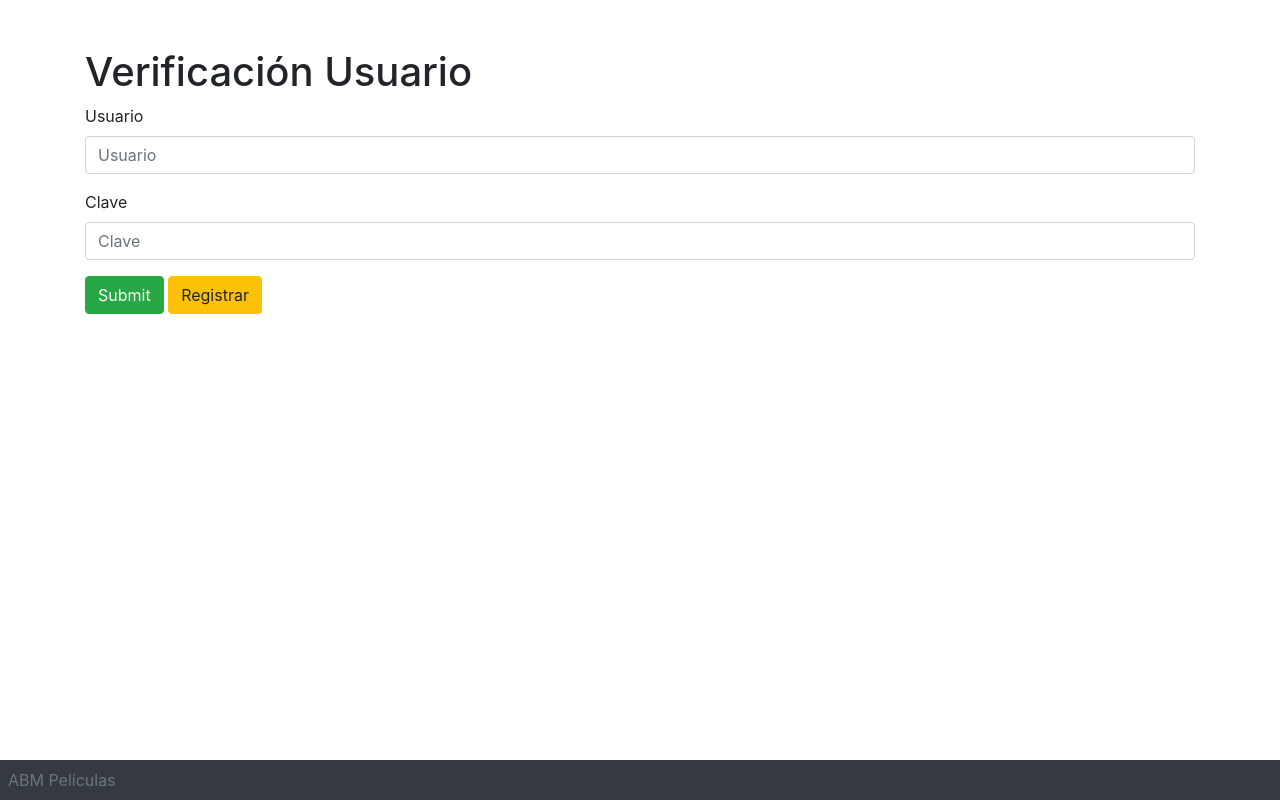
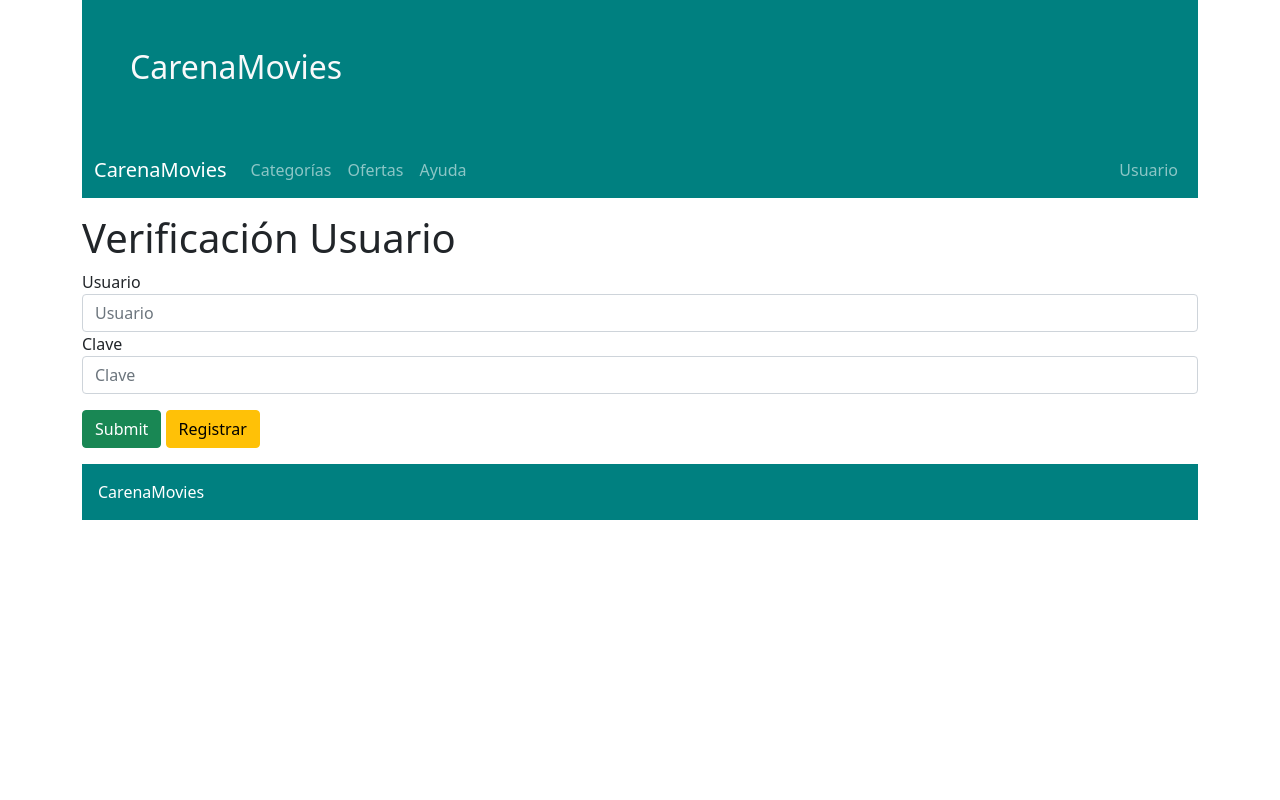
Before and after one commit to luisTettamanti/ABMPeliculas, a PHP site: page /login.php in a window 1280 px wide. Run offline with PHP 8.4, Linux system fonts and the light colour scheme.

Commit message:
Clase del 13/10/2021

```diff
--- a/editar.php
+++ b/editar.php
@@ -76,7 +76,7 @@ $numCat = $categorias->num_rows;
               ?>
               </select>
             </div>
-            <div class="form-group">
+            <div class="form-group my-4">
               <button class="btn btn-success">Guardar</button>
               <a class="btn btn-warning" href="listar.php">Volver</a>
             </div>
--- a/encabezado.php
+++ b/encabezado.php
@@ -1,13 +1,52 @@
-<?php session_start(); ?>
+<?php
+  session_start();
+  if (isset($_SESSION['usuario'])) {
+    $usuarioActual = $_SESSION['usuario'];
+  } else {
+    $usuarioActual = 'Usuario';
+  }
+?>
+
 <!DOCTYPE html>
 <html lang="es">
 
 <head>
     <meta charset="UTF-8">
     <meta name="viewport" content="width=device-width, initial-scale=1.0">
-    <title>ABM Películas</title>
-    <link rel="stylesheet" href="css/bootstrap.min.css">
+    <title>CarenaMovies</title>
+    <link href="https://cdn.jsdelivr.net/npm/bootstrap@5.1.3/dist/css/bootstrap.min.css" rel="stylesheet" integrity="sha384-1BmE4kWBq78iYhFldvKuhfTAU6auU8tT94WrHftjDbrCEXSU1oBoqyl2QvZ6jIW3" crossorigin="anonymous">
+    <script src="https://cdn.jsdelivr.net/npm/bootstrap@5.1.3/dist/js/bootstrap.bundle.min.js" integrity="sha384-ka7Sk0Gln4gmtz2MlQnikT1wXgYsOg+OMhuP+IlRH9sENBO0LRn5q+8nbTov4+1p" crossorigin="anonymous"></script>
+    <!-- <link rel="stylesheet" href="css/bootstrap.min.css"> -->
 </head>
 
 <body>
-  <div class="container py-5">
+  <div class="container">
+  <header class="text-white p-5" style="background-color:teal;">
+    <h2><a href="index.php" class="text-light" style="text-decoration:none;">CarenaMovies</a></h2>
+  </header>
+  <nav style="background-color:teal;" class="navbar navbar-expand-sm sticky-top navbar-dark mb-3">
+    <div class="container-fluid">
+      <a class="navbar-brand" href="index.php">CarenaMovies</a>
+      <button class="navbar-toggler" type="button" data-bs-toggle="collapse" data-bs-target="#collapsibleNavbar">
+        <span class="navbar-toggler-icon"></span>
+      </button>
+      <div class="collapse navbar-collapse" id="collapsibleNavbar">
+        <ul class="navbar-nav">
+          <li class="nav-item">
+            <a class="nav-link" href="#">Categorías</a>
+          </li>
+          <li class="nav-item">
+            <a class="nav-link" href="#">Ofertas</a>
+          </li>
+          <li class="nav-item">
+            <a class="nav-link" href="#">Ayuda</a>
+          </li>
+        </ul>
+        <ul class="nav navbar-nav ms-auto">
+          <li class="nav-item">
+            <a class="nav-link" href="<?php echo 'login.php';?>"><?php echo $usuarioActual; ?></a>
+          </li>
+        </ul>
+      </div>
+    </div>
+  </nav>
--- a/insertarfrm.php
+++ b/insertarfrm.php
@@ -27,7 +27,7 @@
                 <label for="nombre">idCategoria</label>
                 <input placeholder="idCategoria" class="form-control" type="text" name="idCategoria" id="idCategoria" required>
             </div>
-            <div class="form-group">
+            <div class="form-group my-4">
               <button class="btn btn-success">Guardar</button>
             </div>
         </form>
--- a/login.php
+++ b/login.php
@@ -14,7 +14,7 @@
     if ($usuarios) {
       $_SESSION['idUsuario'] = $usuarios['id'];
       $_SESSION['usuario'] = $usuarios['usuario'];
-      header("Location: listar.php");
+      header("Location: index.php");
     } else {
       $alerta = true;
     }
@@ -38,7 +38,7 @@
             </div>
             <div class="form-group">
               <input type="submit" class="btn btn-success">
-              <a class="btn btn-warning" href="registrar.php">Registrar</a>
+              <a class="btn btn-warning my-3" href="registrar.php">Registrar</a>
             </div>
         </form>
         <?php
--- a/pie.php
+++ b/pie.php
@@ -1,13 +1,5 @@
-<?php
-  if (isset($_SESSION['usuario'])) {
-    $usuario = ' - '.$_SESSION['usuario'];
-  } else {
-    $usuario = '';
-  }
-?>
-
-    <footer class="p-2 fixed-bottom bg-dark">
-      <span class="text-muted">ABM Películas<?php echo $usuario; ?></span>
+    <footer class="p-3" style="background-color:teal;">
+      <span class="text-white">CarenaMovies</span>
     </footer>
   </div>
 </body>
```
Also changed, not shown: detalle.php (added, +58 -0 lines), index.php (added, +26 -0 lines), indexCategorias.php (added, +44 -0 lines), img/12aniosesclavitud.jpg (added), img/Nomadland.jpg (added), img/argo.jpg (added), img/birdman.jpg (added), img/eldiscursodelrey.jpg (added), img/greenbook.jpg (added), img/laformadelagua.jpg (added), img/moonlight.jpg (added), img/parasite.jpg (added), img/spotlight.jpg (added), img/theartist.jpg (added).
